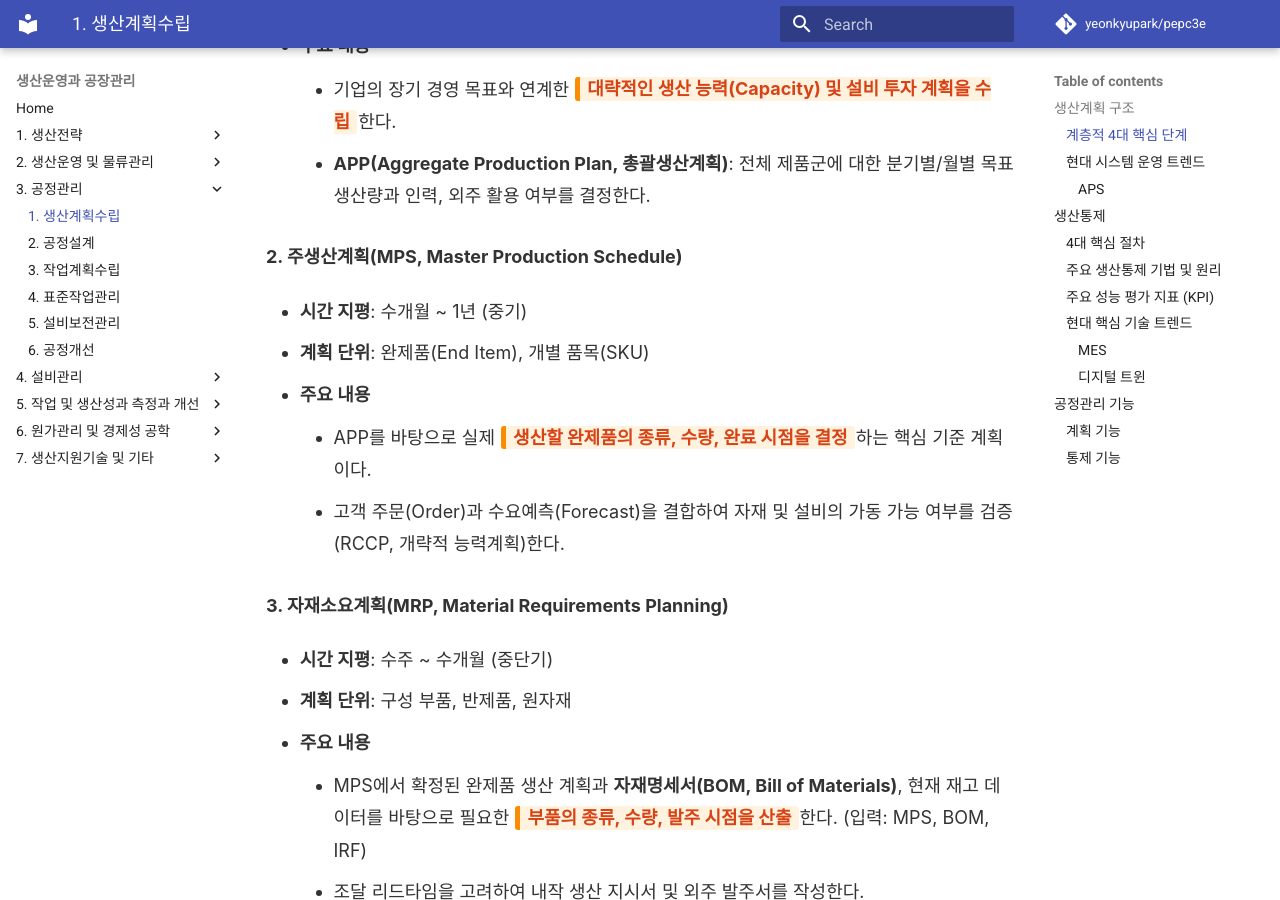
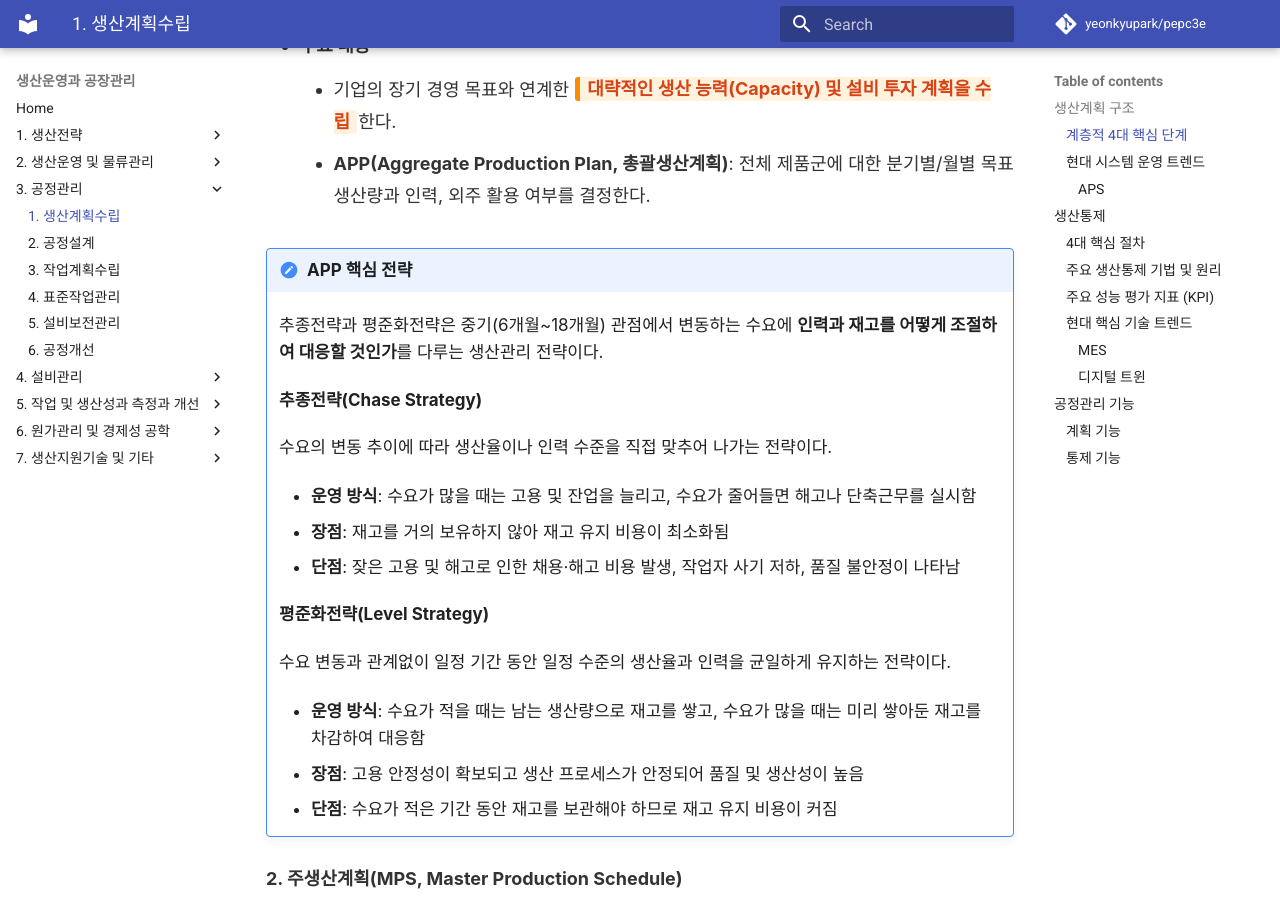
Before and after one commit to yeonkyupark/pepc3e, an MkDocs documentation site: the page built from docs/0301_production_planning.md, in a window 1280 px wide and 900 px high, scrolled down 1808 px. Built offline with MkDocs 1.6.1 and Material for MkDocs 9.7.7, drawn with Linux system fonts in a browser that asks for light colours; comment, search, counter and statistics services are not loaded.

Commit message:
Update 0301_production_planning.md

```diff
--- a/docs/0301_production_planning.md
+++ b/docs/0301_production_planning.md
@@ -40,6 +40,26 @@ flowchart TD
 * **주요 내용**
     * 기업의 장기 경영 목표와 연계한 <span class='hl'>대략적인 생산 능력(Capacity) 및 설비 투자 계획을 수립</span>한다.
     * **APP(Aggregate Production Plan, 총괄생산계획)**: 전체 제품군에 대한 분기별/월별 목표 생산량과 인력, 외주 활용 여부를 결정한다.
+
+!!! note "APP 핵심 전략"
+
+    추종전략과 평준화전략은 중기(6개월~18개월) 관점에서 변동하는 수요에 **인력과 재고를 어떻게 조절하여 대응할 것인가**를 다루는 생산관리 전략이다.
+
+    **추종전략(Chase Strategy)**
+
+    수요의 변동 추이에 따라 생산율이나 인력 수준을 직접 맞추어 나가는 전략이다.
+
+    * **운영 방식**: 수요가 많을 때는 고용 및 잔업을 늘리고, 수요가 줄어들면 해고나 단축근무를 실시함
+    * **장점**: 재고를 거의 보유하지 않아 재고 유지 비용이 최소화됨
+    * **단점**: 잦은 고용 및 해고로 인한 채용·해고 비용 발생, 작업자 사기 저하, 품질 불안정이 나타남
+
+    **평준화전략(Level Strategy)**
+
+    수요 변동과 관계없이 일정 기간 동안 일정 수준의 생산율과 인력을 균일하게 유지하는 전략이다.
+
+    * **운영 방식**: 수요가 적을 때는 남는 생산량으로 재고를 쌓고, 수요가 많을 때는 미리 쌓아둔 재고를 차감하여 대응함
+    * **장점**: 고용 안정성이 확보되고 생산 프로세스가 안정되어 품질 및 생산성이 높음
+    * **단점**: 수요가 적은 기간 동안 재고를 보관해야 하므로 재고 유지 비용이 커짐
 
 **2. 주생산계획(MPS, Master Production Schedule)**
 
```
